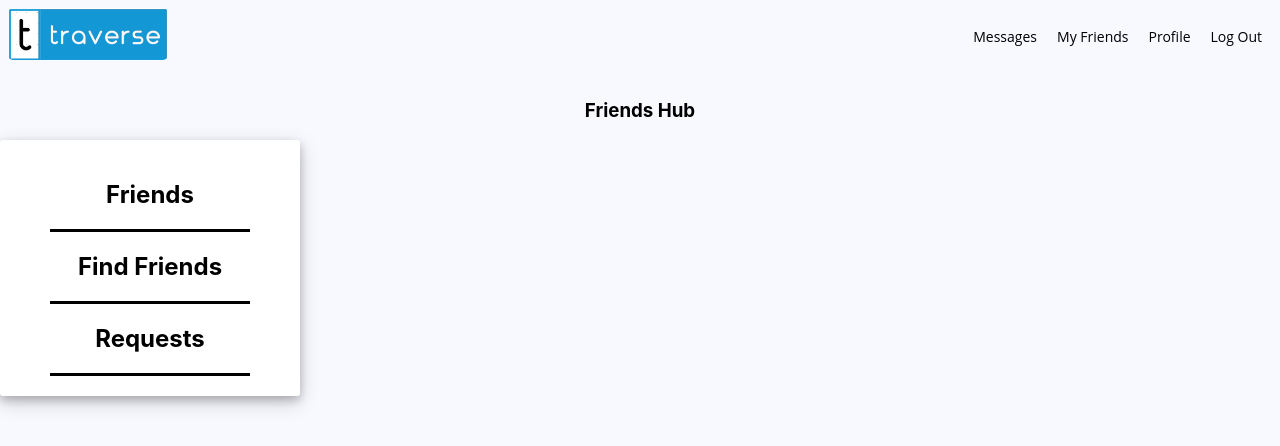
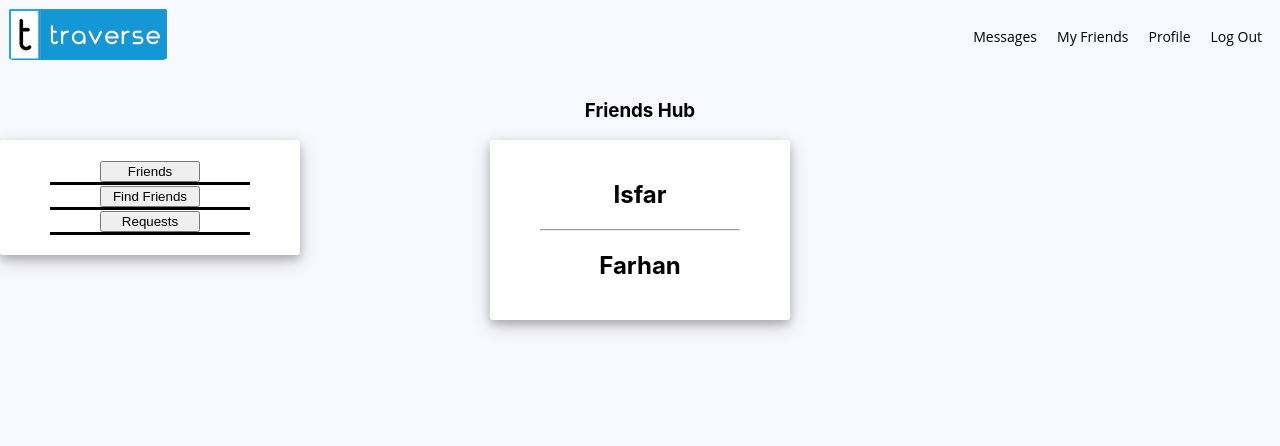
Before and after one commit to fm1539/Traverse2.0, a React (Create React App) app: page /friends in a window 1280 px wide. Shown: the top 446 px of the page. Built offline with nearby package versions, Linux system fonts and the light colour scheme.

Commit message:
additional hub changes

```diff
--- a/public/css/style.css
+++ b/public/css/style.css
@@ -21,6 +21,18 @@
     width: 0;
   }
 
+  .container {
+    padding: 20px 50px 20px 50px;
+    width: 200px;
+    background-color: white;
+    border: solid black;
+    border-width: 0;
+    border-radius: 3px;
+    margin-right: 20vh;
+    box-shadow: 0 4px 8px 0 rgba(0, 0, 0, 0.2), 0 6px 20px 0 rgba(0, 0, 0, 0.19);
+    margin: auto;
+  }
+
   .tab-container {
     padding: 20px 50px 20px 50px;
     width: 200px;
@@ -31,11 +43,12 @@
     float: left;
     margin-right: 20vh;
     box-shadow: 0 4px 8px 0 rgba(0, 0, 0, 0.2), 0 6px 20px 0 rgba(0, 0, 0, 0.19);
+    position: relative;
   }
 
   .tab {
       border-bottom-style: solid;
-      border-bottom-width: 200%;
+      width: auto;
   }
 /*
   .plat-nav-item:hover:after {
--- a/src/components/pages/Friends/Friends.js
+++ b/src/components/pages/Friends/Friends.js
@@ -2,21 +2,37 @@ import React, {useState, useEffect} from 'react'
 import PlatNavbar from '../../Navbar'
 
 function Friends() {
+
+    let [friendState, setFriend] = useState('friends')
+
+    let friendHandler = (value) => {
+        setFriend(value)
+    }
+
+    let friendsDiv = <div className="container">
+        <h2>Isfar</h2>
+        <hr></hr>
+        <h2>Farhan</h2>
+    </div>
     return (
         <div>
             <PlatNavbar />
             <h3>Friends Hub</h3>
             <div className="tab-container">
                 <div className="tab">
-                    <h2>Friends</h2>
+                    <button style={{width: 100 }} onClick={() => friendHandler('friends')}>Friends</button>
                 </div>
                 <div className="tab">
-                    <h2>Find Friends</h2>
+                    <button style={{width: 100}} onClick={() => friendHandler('find')}>Find Friends</button>
                 </div>
                 <div className="tab">
-                    <h2>Requests</h2>
+                    <button style={{width: 100}} onClick={() => friendHandler('requests')}>Requests</button>
                 </div>
             </div>
+            {
+                friendState == 'friends' ? friendsDiv : <div></div>
+            }
+
         </div>
     )
 }
```
Also changed, not shown: 1 other file (tests, documents, lock files or other folders).
